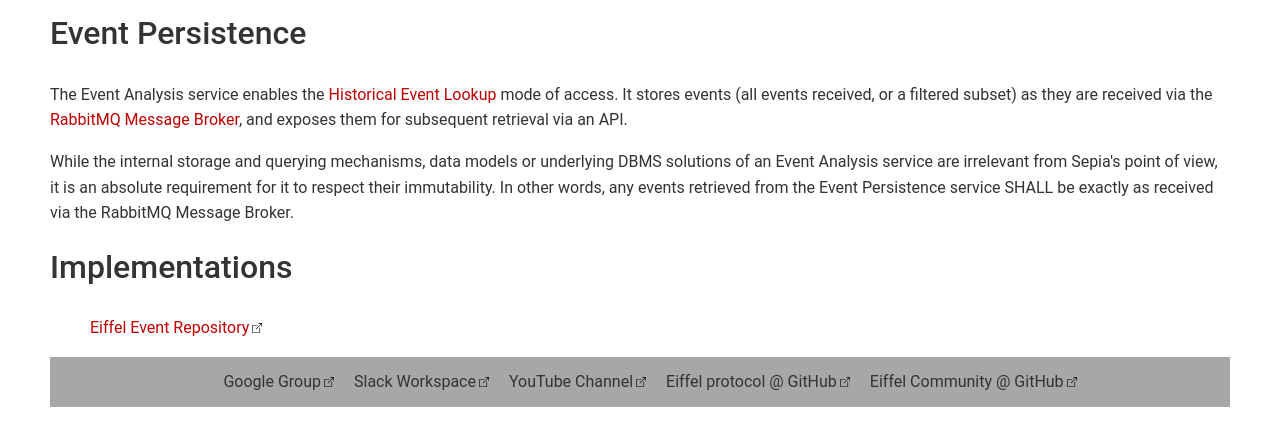
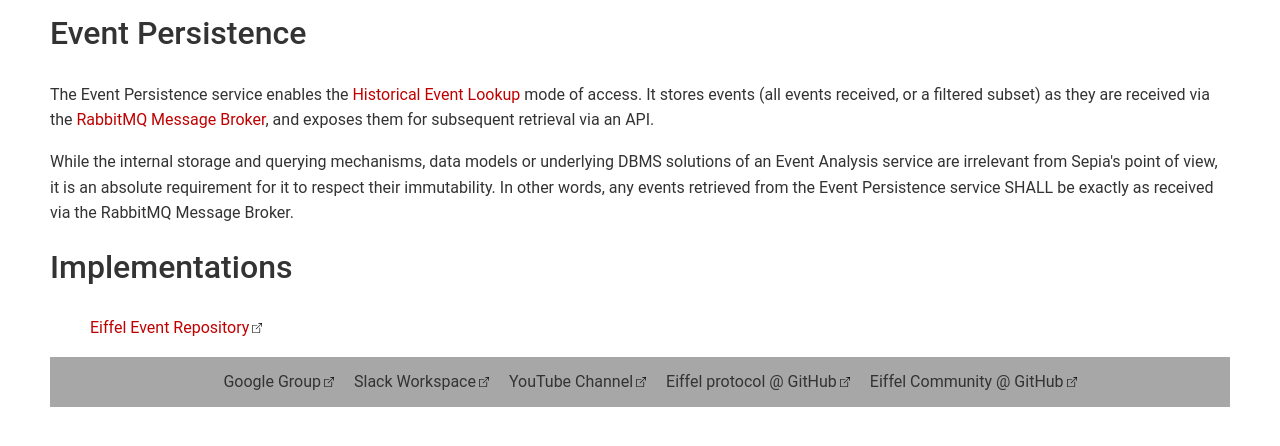
Before and after one commit to eiffel-community/eiffel-sepia, a plain HTML site: page event-persistence.html in a window 1280 px wide. Shown: the part 68-514 px from the top of the page. Drawn offline with Linux system fonts and the light colour scheme.

Commit message:
Fix typo in Event Persistence service description

```diff
--- a/event-persistence.html
+++ b/event-persistence.html
@@ -17,7 +17,7 @@
     <section>
       <div>
         <h1 class="section-heading">Event Persistence</h1>
-        <p class="section-paragraph">The Event Analysis service enables the <a href="historical-event-lookup.html">Historical Event Lookup</a> mode of access. It stores events (all events received, or a filtered subset) as they are received via the <a href="rabbitmq-message-broker.html">RabbitMQ Message Broker</a>, and exposes them for subsequent retrieval via an API.</p>
+        <p class="section-paragraph">The Event Persistence service enables the <a href="historical-event-lookup.html">Historical Event Lookup</a> mode of access. It stores events (all events received, or a filtered subset) as they are received via the <a href="rabbitmq-message-broker.html">RabbitMQ Message Broker</a>, and exposes them for subsequent retrieval via an API.</p>
         <p class="section-paragraph">While the internal storage and querying mechanisms, data models or underlying DBMS solutions of an Event Analysis service are irrelevant from Sepia's point of view, it is an absolute requirement for it to respect their immutability. In other words, any events retrieved from the Event Persistence service SHALL be exactly as received via the RabbitMQ Message Broker.</p>
       </div>
     </section>
```
